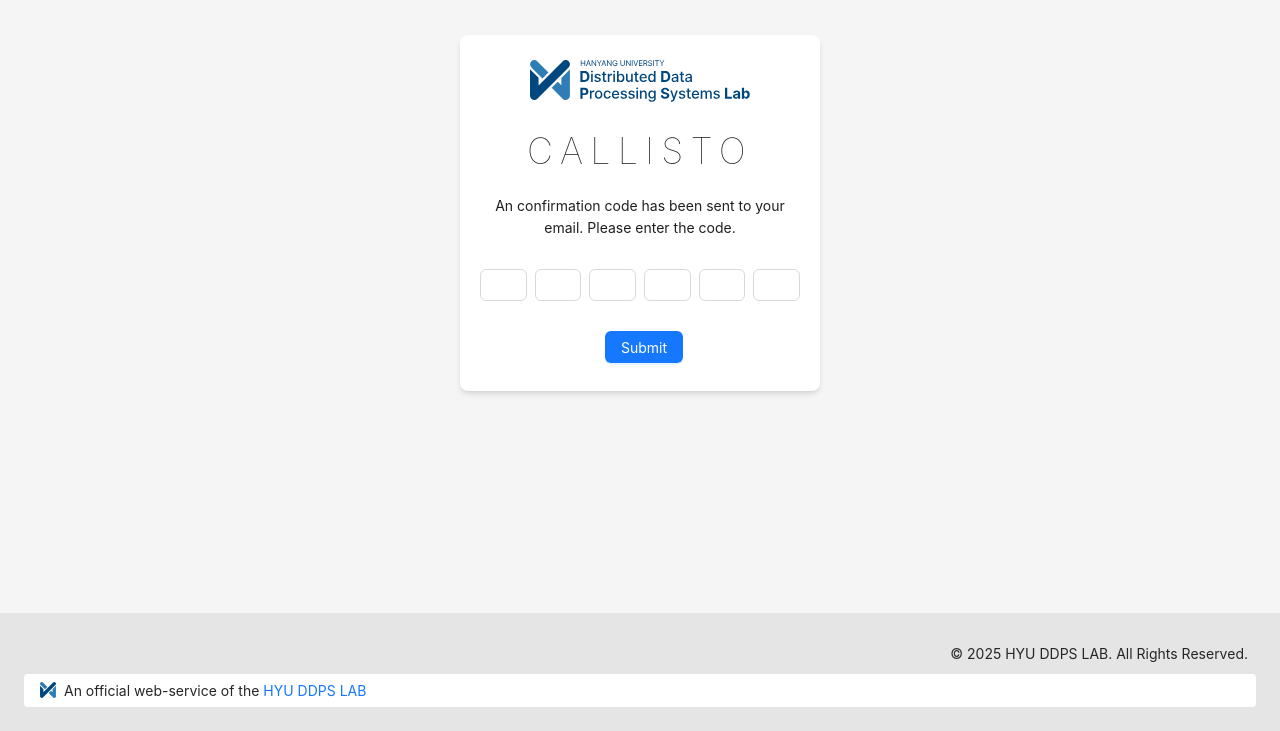
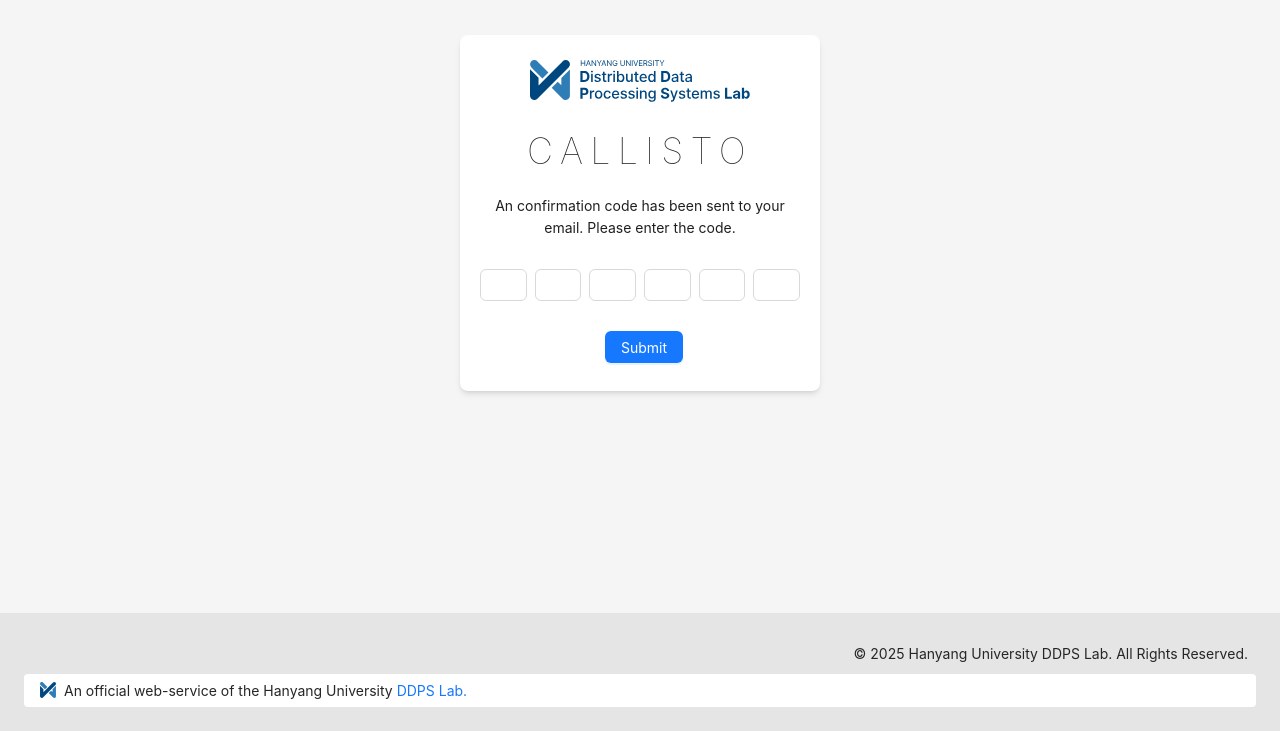
Before and after one commit to ddps-lab/Callisto, a React (Vite) app in the folder frontend/: page /confirm in a window 1280 px wide. Shown: the part 187-918 px from the top of the page. Built offline with nearby package versions, Linux system fonts and the light colour scheme; no server answers; a web font is replaced by a local one.

Commit message:
Fix typo

```diff
--- a/frontend/src/components/Footer/index.jsx
+++ b/frontend/src/components/Footer/index.jsx
@@ -4,7 +4,9 @@ export default function Footer() {
   return (
     <Layout.Footer className="flex items-center bg-neutral-200 text-white px-6 pt-8">
       <div className="w-full text-neutral-800 text-right">
-        <p className="m-0 px-2">© 2025 HYU DDPS LAB. All Rights Reserved.</p>
+        <p className="m-0 px-2">
+          © 2025 Hanyang University DDPS Lab. All Rights Reserved.
+        </p>
         <div className="bg-white p-2 px-4 mt-3 rounded-sm flex gap-2 justify-between">
           <svg
             xmlns="http://www.w3.org/2000/svg"
@@ -26,8 +28,8 @@ export default function Footer() {
             />
           </svg>
           <p className="m-0 flex-1 text-left">
-            An official web-service of the{' '}
-            <a href="https://ddps.cloud">HYU DDPS LAB</a>
+            An official web-service of the Hanyang University{' '}
+            <a href="https://ddps.cloud">DDPS Lab.</a>
           </p>
         </div>
       </div>
```
